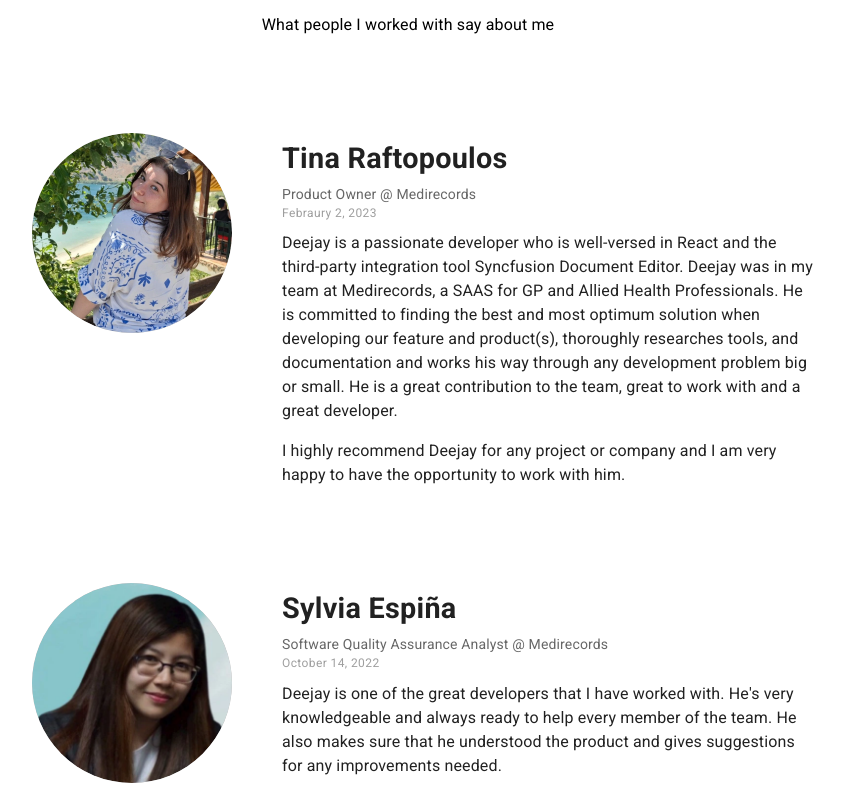
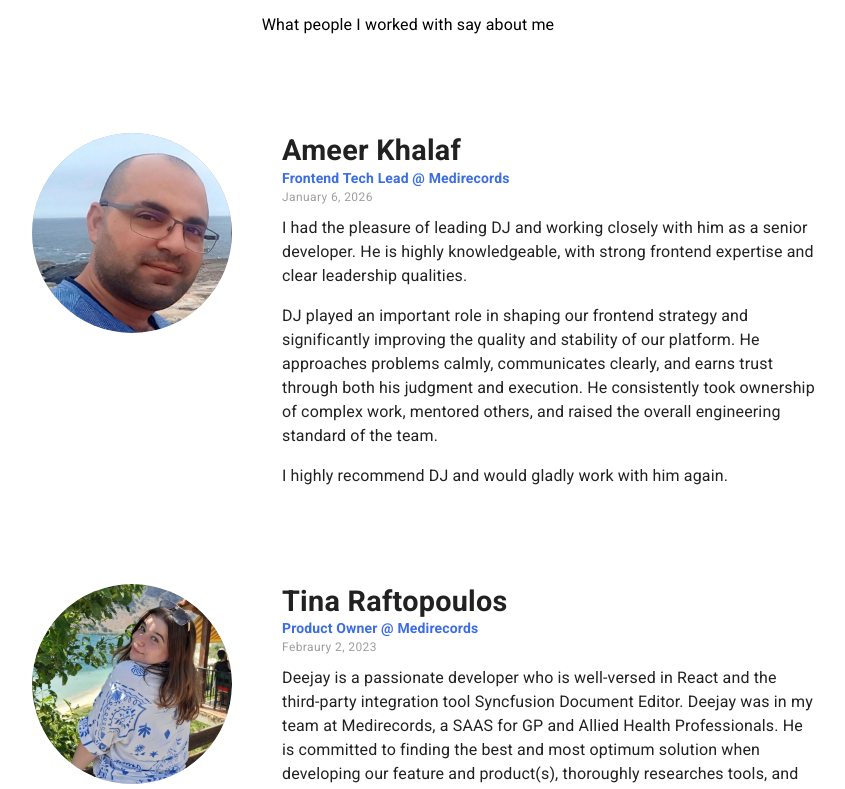
Before and after one commit to deejaygeroso/portfolio, a Next.js app: page / in a window 1280 px wide. Shown: the part 7782-8571 px from the top of the page, without its empty margins (232-1077 px from the left). Built offline with nearby package versions, Linux system fonts and the light colour scheme; what @mui/material-nextjs would draw is missing.

Commit message:
Added Ameer Khalaf's Testimonial

```diff
--- a/src/components/Testimonials/Testimonials.tsx
+++ b/src/components/Testimonials/Testimonials.tsx
@@ -101,6 +101,9 @@ export default function TestimonialList(): JSX.Element {
                         sm: '1.25rem',
                         md: '1.8rem',
                       },
+                      pb: 0,
+                      mb: 0,
+                      lineHeight: 1.2,
                     }}>
                     {t.name}
                   </Typography>
@@ -108,7 +111,10 @@ export default function TestimonialList(): JSX.Element {
 
                 <Typography
                   variant='body2'
-                  color='text.secondary'>
+                  color='#3a6de7'
+                  sx={{
+                    fontWeight: 'bold',
+                  }}>
                   {t.position}
                 </Typography>
                 <Typography
--- a/src/data/testimonials.ts
+++ b/src/data/testimonials.ts
@@ -1,13 +1,43 @@
-import { ITestimonial } from '@/interfaces'
+import { ITestimonial } from '@/interfaces';
 
-import { denmark250x250, dustin250x250, saraJavan250x250, sylviaEspina250x250, tinaRaftopoulos250x250, vanessa250x250 } from '../assets/images'
-import { denmark250x250WebP, dustin250x250WebP, saraJavan250x250WebP, sylviaEspina250x250WebP, tinaRaftopoulos250x250WebP, vanessa250x250WebP } from '../assets/images/webp'
+import {
+  ameerKhalaf600x600,
+  denmark250x250,
+  dustin250x250,
+  saraJavan250x250,
+  sylviaEspina250x250,
+  tinaRaftopoulos250x250,
+  vanessa250x250,
+} from '../assets/images';
+import {
+  ameerKhalaf600x600WebP,
+  denmark250x250WebP,
+  dustin250x250WebP,
+  saraJavan250x250WebP,
+  sylviaEspina250x250WebP,
+  tinaRaftopoulos250x250WebP,
+  vanessa250x250WebP,
+} from '../assets/images/webp';
 
 const testimonials: ITestimonial[] = [
-    {
+  {
     comments: [
-      "Deejay is a passionate developer who is well-versed in React and the third-party integration tool Syncfusion Document Editor. Deejay was in my team at Medirecords, a SAAS for GP and Allied Health Professionals. He is committed to finding the best and most optimum solution when developing our feature and product(s), thoroughly researches tools, and documentation and works his way through any development problem big or small. He is a great contribution to the team, great to work with and a great developer.",
-      "I highly recommend Deejay for any project or company and I am very happy to have the opportunity to work with him.",
+      'I had the pleasure of leading DJ and working closely with him as a senior developer. He is highly knowledgeable, with strong frontend expertise and clear leadership qualities.',
+      'DJ played an important role in shaping our frontend strategy and significantly improving the quality and stability of our platform. He approaches problems calmly, communicates clearly, and earns trust through both his judgment and execution. He consistently took ownership of complex work, mentored others, and raised the overall engineering standard of the team.',
+      'I highly recommend DJ and would gladly work with him again.',
+    ],
+    date: 'January 6, 2026',
+    name: 'Ameer Khalaf',
+    photo: {
+      default: ameerKhalaf600x600,
+      webp: ameerKhalaf600x600WebP,
+    },
+    position: 'Frontend Tech Lead @ Medirecords',
+  },
+  {
+    comments: [
+      'Deejay is a passionate developer who is well-versed in React and the third-party integration tool Syncfusion Document Editor. Deejay was in my team at Medirecords, a SAAS for GP and Allied Health Professionals. He is committed to finding the best and most optimum solution when developing our feature and product(s), thoroughly researches tools, and documentation and works his way through any development problem big or small. He is a great contribution to the team, great to work with and a great developer.',
+      'I highly recommend Deejay for any project or company and I am very happy to have the opportunity to work with him.',
     ],
     date: 'Febraury 2, 2023',
     name: 'Tina Raftopoulos',
@@ -17,7 +47,7 @@ const testimonials: ITestimonial[] = [
     },
     position: 'Product Owner @ Medirecords',
   },
-    {
+  {
     comments: [
       "Deejay is one of the great developers that I have worked with.  He's very knowledgeable and always ready to help every member of the team. He also makes sure that he understood the product and gives suggestions for any improvements needed.",
     ],
@@ -84,6 +114,6 @@ const testimonials: ITestimonial[] = [
     },
     position: 'Software Engineer @ Snapzio Inc.',
   },
-]
+];
 
-export default testimonials
+export default testimonials;
```
Also changed, not shown: src/assets/images/index.ts (+5 -3 lines), src/assets/images/webp.ts (+5 -3 lines), src/assets/images/persons/ameer-khalaf-600x600.jpeg (added), src/assets/images/persons/ameer-khalaf-600x600.webp (added).
